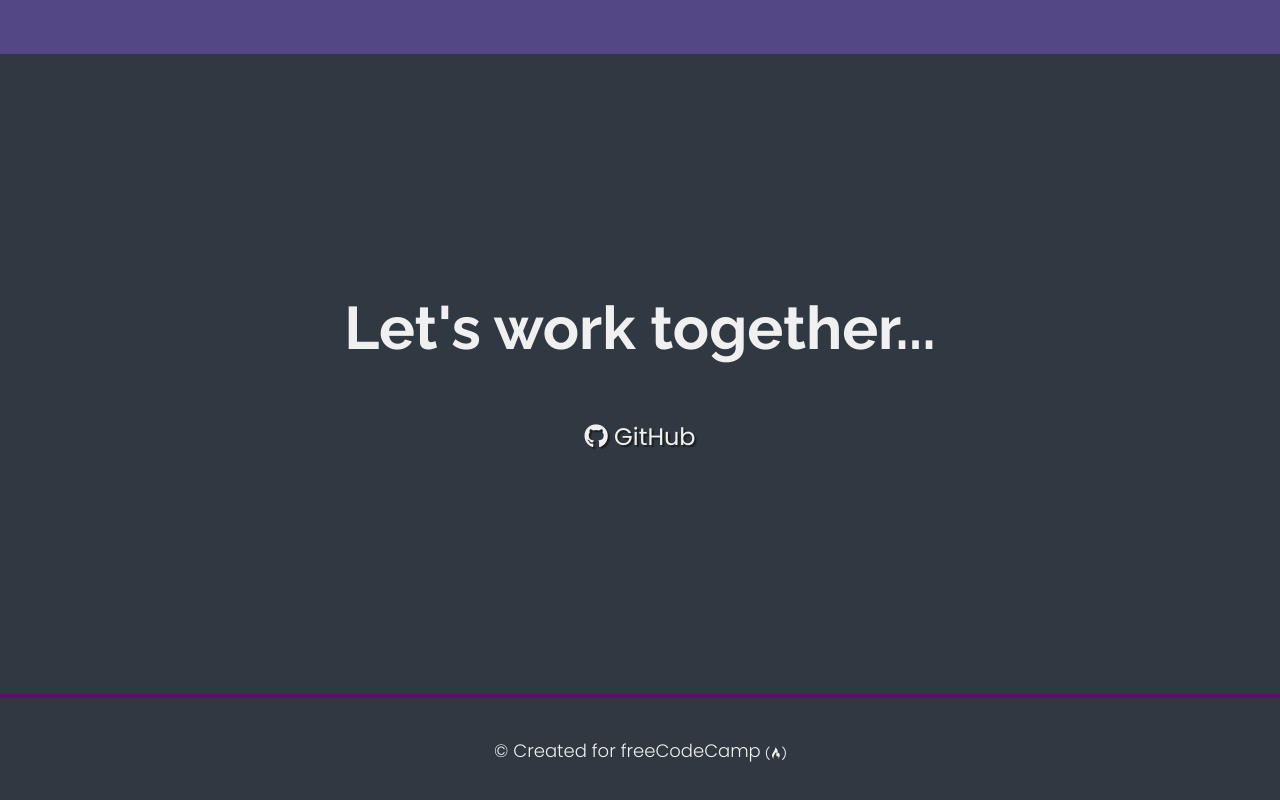
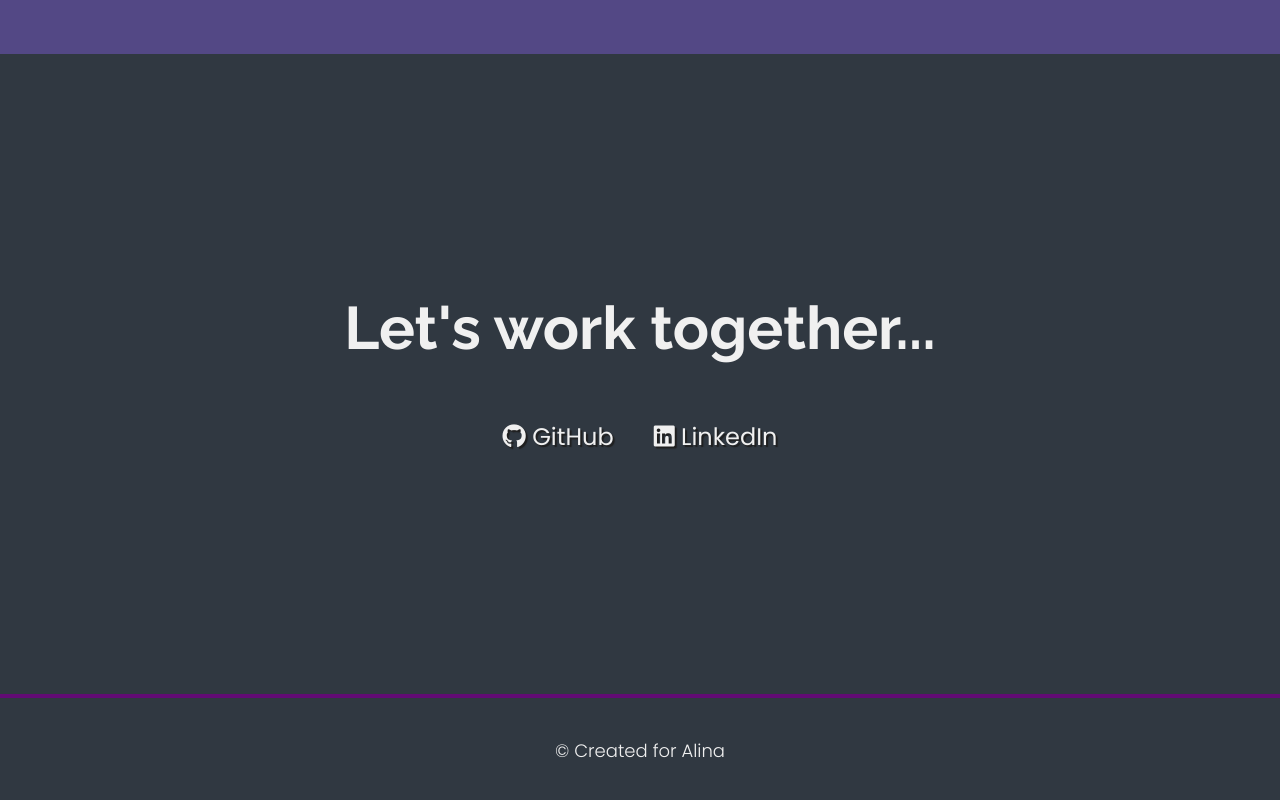
Before and after one commit to alinbrg/personal-portfolio-webpage, a plain HTML site: page index.html in a window 1280 px wide. Shown: the part 1698-2498 px from the top of the page. Drawn offline with Linux system fonts and the light colour scheme.

Commit message:
updated information and added linkedin link

```diff
--- a/index.html
+++ b/index.html
@@ -81,18 +81,18 @@
           <h2>Let's work together...</h2>
         </div>
         <div class="contact-links">
-            <a href="https://github.com/alinbrg" id="profile-link" class="btn contact-details">
+            <a href="https://github.com/alinbrg" id="profile-link" class="btn contact-details" target="_blank">
                 <i class="fab fa-github"></i> GitHub</a>
+            <a href="https://www.linkedin.com/in/alina-bregvadze/" id="profile-link" class="btn contact-details" target="_blank">
+                <i class="fab fa-linkedin"></i> LinkedIn</a>
         </div>
     </section>
 
-      <footer>
-        <p>
-          &copy; Created for
-          <a href="https://www.freecodecamp.com/" target="_blank"
-            >freeCodeCamp <i class="fab fa-free-code-camp"></i
-          ></a>
-        </p>
-      </footer>
+        <footer>
+            <p>
+                &copy; Created for
+                <a href="https://www.linkedin.com/in/alina-bregvadze/" target="_blank">Alina</a>
+            </p>
+        </footer>
 </body>
 </html>
```
